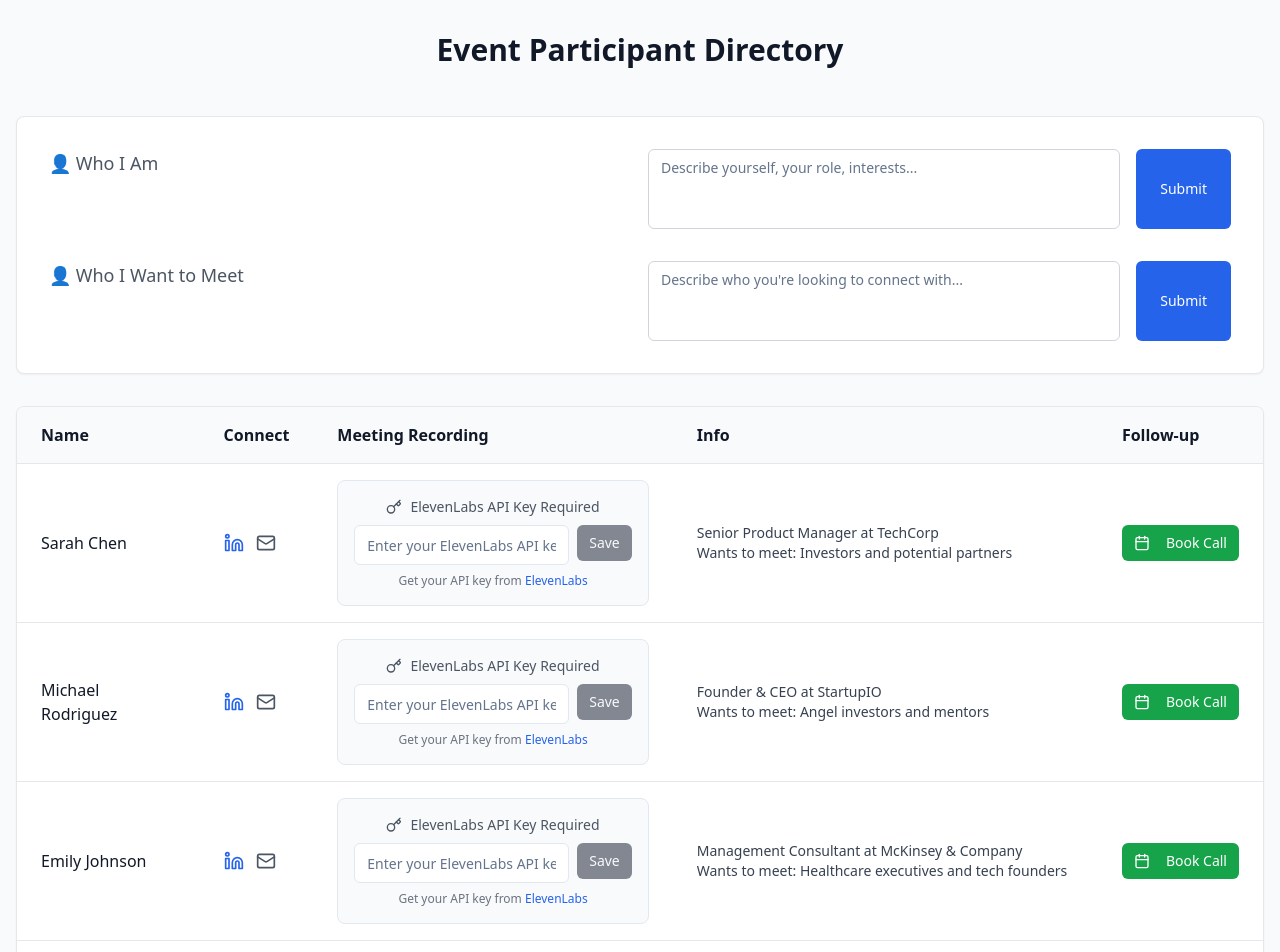
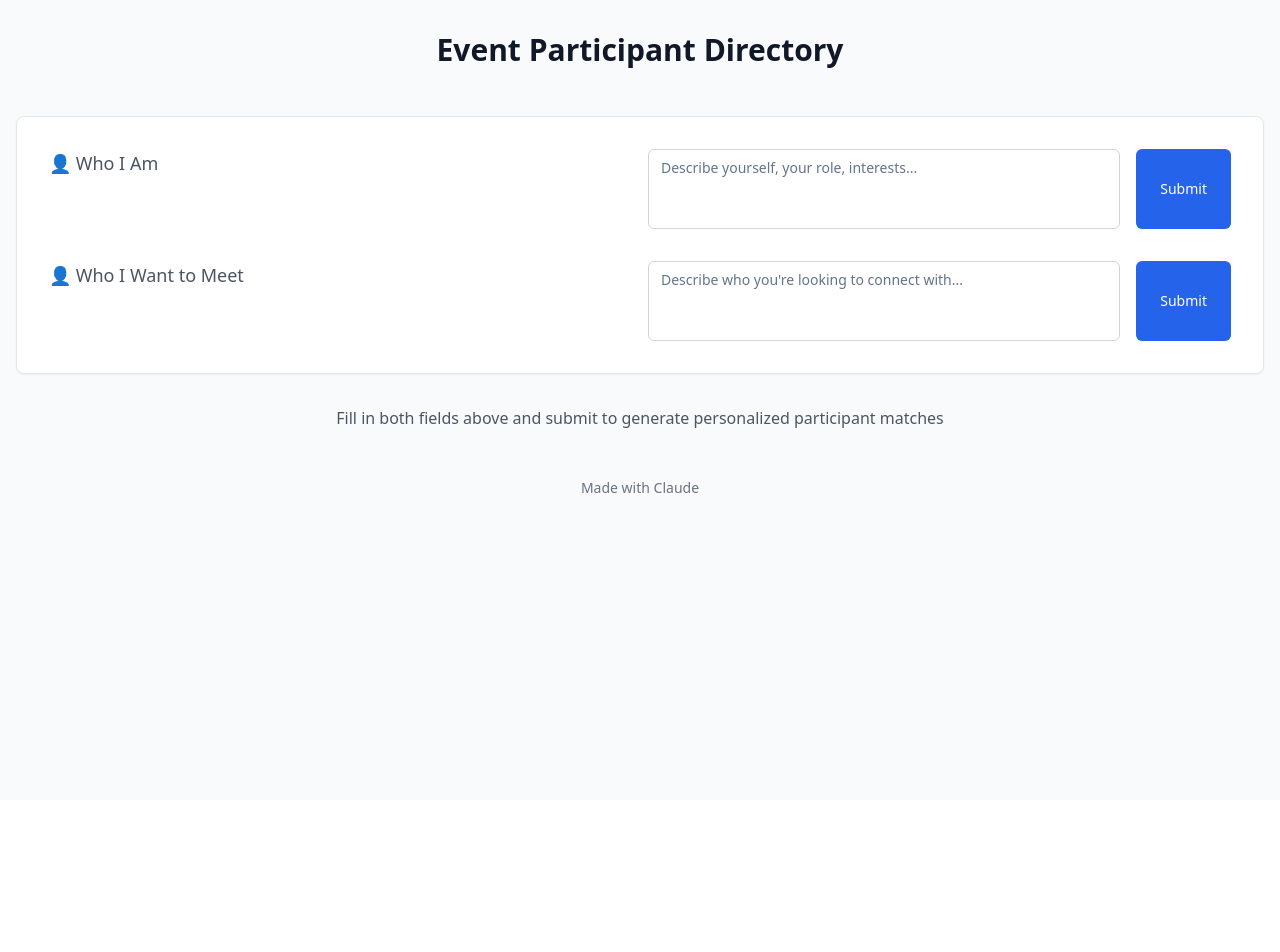
Before and after one commit to TechTokWithKriti/mic-moment-ui-page, a React (Vite) app: page / in a window 1280 px wide. Shown: the top 952 px of the page. After the commit the page ends 800 px from the top, so only its background shows below. Built offline with nearby package versions, Linux system fonts and the light colour scheme.

Commit message:
Feat: Implement participant matching with OpenAI
Use OpenAI to generate a table of participants matching the user's criteria from "Who I Am" and "Who I want to meet" sections.

```diff
--- a/src/components/ParticipantDirectory.tsx
+++ b/src/components/ParticipantDirectory.tsx
@@ -3,6 +3,7 @@ import { useState, useEffect } from 'react';
 import { Button } from '@/components/ui/button';
 import { Textarea } from '@/components/ui/textarea';
 import ParticipantTable from './ParticipantTable';
+import { useParticipants } from '@/hooks/useParticipants';
 
 interface Participant {
   name: string;
@@ -14,76 +15,7 @@ interface Participant {
 const ParticipantDirectory = () => {
   const [whoIAm, setWhoIAm] = useState(() => localStorage.getItem('whoIAm') || '');
   const [whoIWantToMeet, setWhoIWantToMeet] = useState(() => localStorage.getItem('whoIWantToMeet') || '');
-  const [allParticipants] = useState<Participant[]>([
-    {
-      name: "Sarah Chen",
-      linkedinUrl: "https://linkedin.com/in/sarahchen",
-      email: "sarah.chen@techcorp.com",
-      info: "Senior Product Manager at TechCorp\nWants to meet: Investors and potential partners"
-    },
-    {
-      name: "Michael Rodriguez",
-      linkedinUrl: "https://linkedin.com/in/michaelrodriguez",
-      email: "m.rodriguez@startup.io",
-      info: "Founder & CEO at StartupIO\nWants to meet: Angel investors and mentors"
-    },
-    {
-      name: "Emily Johnson",
-      linkedinUrl: "https://linkedin.com/in/emilyjohnson",
-      email: "emily.johnson@consulting.com",
-      info: "Management Consultant at McKinsey & Company\nWants to meet: Healthcare executives and tech founders"
-    },
-    {
-      name: "David Kim",
-      linkedinUrl: "https://linkedin.com/in/davidkim",
-      email: "david.kim@airesearch.org",
-      info: "Senior Data Scientist at Google AI Research\nWants to meet: AI researchers and startup founders"
-    },
-    {
-      name: "Lisa Wang",
-      linkedinUrl: "https://linkedin.com/in/lisawang",
-      email: "lisa.wang@ecommerce.com",
-      info: "VP of Marketing at major e-commerce platform\nWants to meet: Growth hackers and marketing professionals"
-    }
-  ]);
-  const [participants, setParticipants] = useState<Participant[]>(allParticipants);
-
-  const calculateMatchScore = (participant: Participant, searchCriteria: string): number => {
-    if (!searchCriteria.trim()) return 0;
-
-    const criteria = searchCriteria.toLowerCase();
-    const participantInfo = participant.info.toLowerCase();
-
-    let score = 0;
-    const keywords = criteria.split(/\s+/).filter(word => word.length > 2);
-
-    keywords.forEach(keyword => {
-      if (participantInfo.includes(keyword)) {
-        score += 1;
-      }
-    });
-
-    return score;
-  };
-
-  const updateParticipantOrder = () => {
-    if (!whoIWantToMeet.trim()) {
-      setParticipants([...allParticipants]);
-      return;
-    }
-
-    const participantsWithScores = allParticipants.map(participant => ({
-      ...participant,
-      matchScore: calculateMatchScore(participant, whoIWantToMeet)
-    }));
-
-    const sortedParticipants = participantsWithScores
-      .sort((a, b) => b.matchScore - a.matchScore)
-      .slice(0, 5)
-      .map(({ matchScore, ...participant }) => participant);
-
-    setParticipants(sortedParticipants);
-  };
+  const { participants, isGenerating, generateParticipants } = useParticipants();
 
   const handleWhoIAmSubmit = () => {
     localStorage.setItem('whoIAm', whoIAm);
@@ -92,13 +24,13 @@ const ParticipantDirectory = () => {
 
   const handleWhoIWantToMeetSubmit = () => {
     localStorage.setItem('whoIWantToMeet', whoIWantToMeet);
-    updateParticipantOrder();
     console.log('Who I Want to Meet saved:', whoIWantToMeet);
+
+    // Generate participants when user submits their criteria
+    if (whoIAm.trim() && whoIWantToMeet.trim()) {
+      generateParticipants(whoIAm, whoIWantToMeet);
+    }
   };
-
-  useEffect(() => {
-    updateParticipantOrder();
-  }, []);
 
   return (
     <div className="min-h-screen bg-gray-50 py-8 px-4">
@@ -149,22 +81,45 @@ const ParticipantDirectory = () => {
                 <Button
                   onClick={handleWhoIWantToMeetSubmit}
                   className="bg-blue-600 hover:bg-blue-700 text-white px-6 py-3 h-auto"
+                  disabled={isGenerating}
                 >
-                  Submit
+                  {isGenerating ? 'Generating...' : 'Submit'}
                 </Button>
               </div>
             </div>
           </div>
         </div>
 
+        {/* Generate Participants Button */}
+        {whoIAm.trim() && whoIWantToMeet.trim() && !isGenerating && participants.length === 0 && (
+          <div className="text-center mb-8">
+            <Button
+              onClick={() => generateParticipants(whoIAm, whoIWantToMeet)}
+              className="bg-green-600 hover:bg-green-700 text-white px-8 py-3"
+            >
+              Generate Participant Matches
+            </Button>
+          </div>
+        )}
+
         {/* Participants Table */}
-        <ParticipantTable participants={participants} />
+        {participants.length > 0 && <ParticipantTable participants={participants} />}
 
-        <div className="text-center mt-8">
-          <p className="text-gray-600">
-            {whoIWantToMeet.trim() ? `Top ${participants.length} matches based on your criteria` : `Total Participants: ${participants.length}`}
-          </p>
-        </div>
+        {participants.length > 0 && (
+          <div className="text-center mt-8">
+            <p className="text-gray-600">
+              {participants.length} AI-generated participants matching your criteria
+            </p>
+          </div>
+        )}
+
+        {participants.length === 0 && !isGenerating && (
+          <div className="text-center mt-8">
+            <p className="text-gray-600">
+              Fill in both fields above and submit to generate personalized participant matches
+            </p>
+          </div>
+        )}
 
         <div className="text-center mt-12 text-sm text-gray-500">
           Made with Claude
--- /dev/null
+++ b/src/hooks/useParticipants.tsx
@@ -0,0 +1,91 @@
+
+import { useState } from 'react';
+import { participantService } from '@/services/participantService';
+import { toast } from '@/hooks/use-toast';
+
+interface Participant {
+  name: string;
+  linkedinUrl: string;
+  email: string;
+  info: string;
+}
+
+interface ParticipantState {
+  isGenerating: boolean;
+  participants: Participant[];
+  error: string | null;
+}
+
+export const useParticipants = () => {
+  const [participantState, setParticipantState] = useState<ParticipantState>({
+    isGenerating: false,
+    participants: [],
+    error: null,
+  });
+
+  const generateParticipants = async (whoIAm: string, whoIWantToMeet: string) => {
+    if (!whoIAm.trim() || !whoIWantToMeet.trim()) {
+      toast({
+        title: "Missing Information",
+        description: "Please fill in both 'Who I Am' and 'Who I Want to Meet' fields",
+        variant: "destructive",
+      });
+      return;
+    }
+
+    setParticipantState(prev => ({
+      ...prev,
+      isGenerating: true,
+      error: null
+    }));
+
+    try {
+      toast({
+        title: "Generating Participants",
+        description: "Creating personalized participant list with OpenAI...",
+      });
+
+      const participants = await participantService.generateParticipants(whoIAm, whoIWantToMeet);
+
+      setParticipantState(prev => ({
+        ...prev,
+        isGenerating: false,
+        participants,
+        error: null
+      }));
+
+      toast({
+        title: "Participants Generated",
+        description: `Generated ${participants.length} participants matching your criteria`,
+      });
+
+    } catch (error) {
+      const errorMessage = error instanceof Error ? error.message : 'Failed to generate participants';
+      setParticipantState(prev => ({
+        ...prev,
+        isGenerating: false,
+        error: errorMessage
+      }));
+
+      toast({
+        title: "Generation Failed",
+        description: errorMessage,
+        variant: "destructive",
+      });
+    }
+  };
+
+  const clearParticipants = () => {
+    setParticipantState({
+      isGenerating: false,
+      participants: [],
+      error: null,
+    });
+  };
+
+  return {
+    ...participantState,
+    generateParticipants,
+    clearParticipants,
+  };
+};
--- /dev/null
+++ b/src/services/participantService.ts
@@ -0,0 +1,90 @@
+
+import OpenAI from 'openai';
+
+interface Participant {
+  name: string;
+  linkedinUrl: string;
+  email: string;
+  info: string;
+}
+
+export class ParticipantService {
+  private openai: OpenAI | null = null;
+
+  private initializeOpenAI() {
+    const apiKey = localStorage.getItem('openai_api_key');
+    if (!apiKey) {
+      throw new Error('OpenAI API key not found. Please add your API key to localStorage with key "openai_api_key"');
+    }
+    this.openai = new OpenAI({
+      apiKey,
+      dangerouslyAllowBrowser: true
+    });
+  }
+
+  async generateParticipants(whoIAm: string, whoIWantToMeet: string): Promise<Participant[]> {
+    if (!this.openai) {
+      this.initializeOpenAI();
+    }
+
+    if (!whoIAm.trim() || !whoIWantToMeet.trim()) {
+      throw new Error('Both "Who I Am" and "Who I Want to Meet" fields are required');
+    }
+
+    const prompt = `Based on this profile and networking goals, generate 5-7 realistic participants for a professional networking event:
+
+Who I Am: ${whoIAm}
+Who I Want to Meet: ${whoIWantToMeet}
+
+Generate participants who would be highly relevant for this person to meet. Each participant should:
+1. Be someone who matches or complements their networking goals
+2. Have realistic professional backgrounds
+3. Have diverse roles/industries but all relevant to the user's goals
+4. Include realistic LinkedIn URLs and email addresses (use realistic but fictional domains)
+
+Format your response as JSON with this structure:
+{
+  "participants": [
+    {
+      "name": "Full Name",
+      "linkedinUrl": "https://linkedin.com/in/realistic-handle",
+      "email": "name@company.com",
+      "info": "Job Title at Company\\nWants to meet: [What they're looking for that might align with the user]"
+    }
+  ]
+}
+
+Make sure all participants are highly relevant to what the user wants to meet.`;
+
+    try {
+      const response = await this.openai!.chat.completions.create({
+        model: 'gpt-4.1-2025-04-14',
+        messages: [
+          {
+            role: 'system',
+            content: 'You are a professional networking assistant that generates realistic participant profiles for networking events. Always respond with valid JSON only.'
+          },
+          {
+            role: 'user',
+            content: prompt
+          }
+        ],
+        temperature: 0.7,
+        max_tokens: 1500,
+      });
+
+      const content = response.choices[0]?.message?.content;
+      if (!content) {
+        throw new Error('No response from OpenAI');
+      }
+
+      const result = JSON.parse(content);
+      return result.participants || [];
+    } catch (error) {
+      console.error('OpenAI participant generation failed:', error);
+      throw new Error(`Failed to generate participants: ${error instanceof Error ? error.message : 'Unknown error'}`);
+    }
+  }
+}
+
+export const participantService = new ParticipantService();
```
